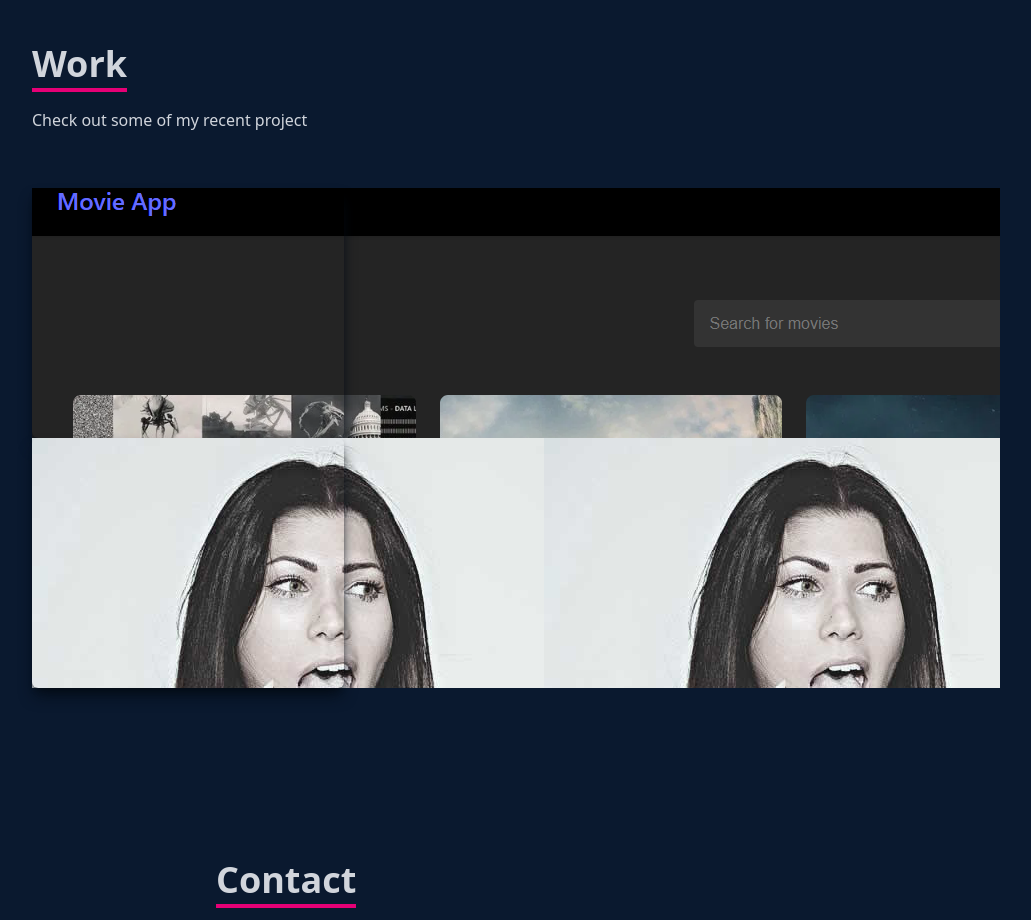
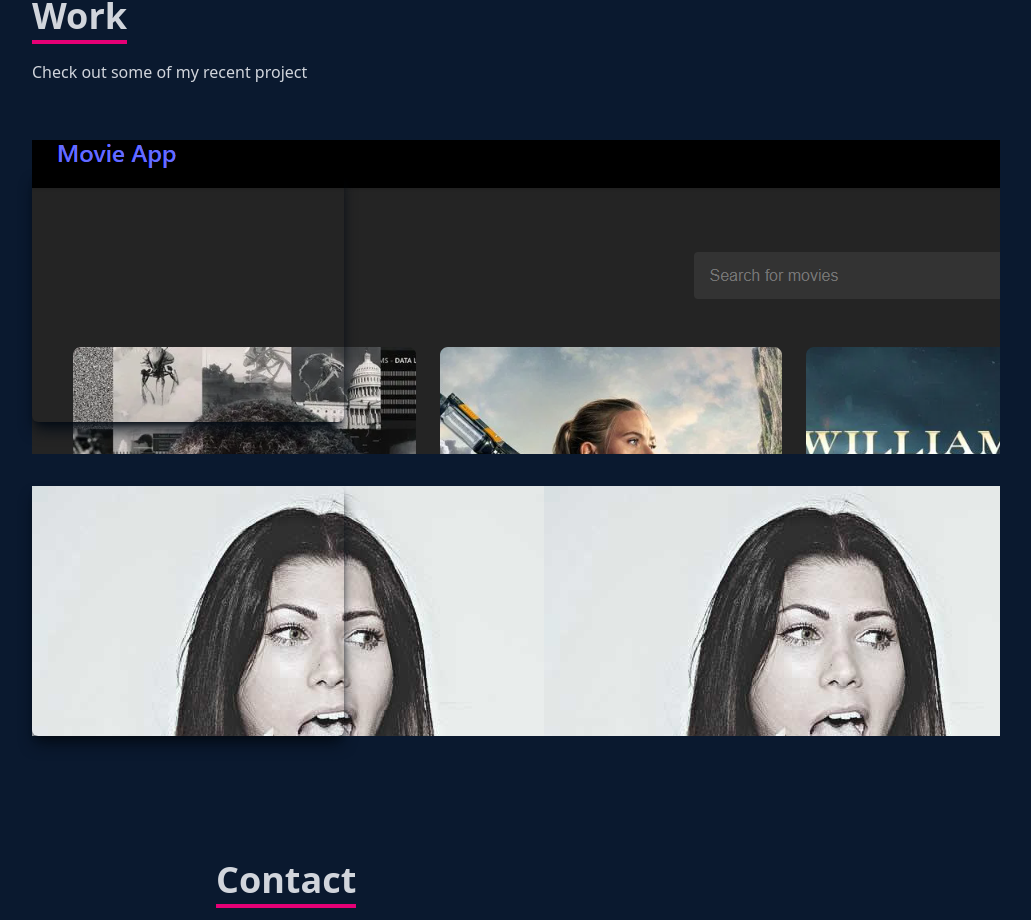
Before and after one commit to dim50dim/port, a React (Vite) app in the folder port/: page / in a window 1280 px wide. Shown: the part 2114-3034 px from the top of the page, without its empty margins (124-1155 px from the left). Built offline with nearby package versions, Linux system fonts and the light colour scheme.

Commit message:
tried to cut picture.

```diff
--- a/port/src/assets/components/Work.jsx
+++ b/port/src/assets/components/Work.jsx
@@ -11,7 +11,8 @@ const Work = () => {
             </div>
 
                <div  style={{backgroundImage:`url(${WorkImg})`}}
-               className='grid sm:grid-cols-2 md:grid-cols-3 gap-4'>
+               className='grid sm:grid-cols-2 md:grid-cols-3 gap-4 py-8 mb-8'>
+
                 <div className="shadow-lg shadow-[#040c16] group container rounded-md
               flex justify-center text-center items-center mx-auto content-div ">
                {/* Hover   */}
```
Also changed, not shown: port/src/assets/photo.jpg (added).
